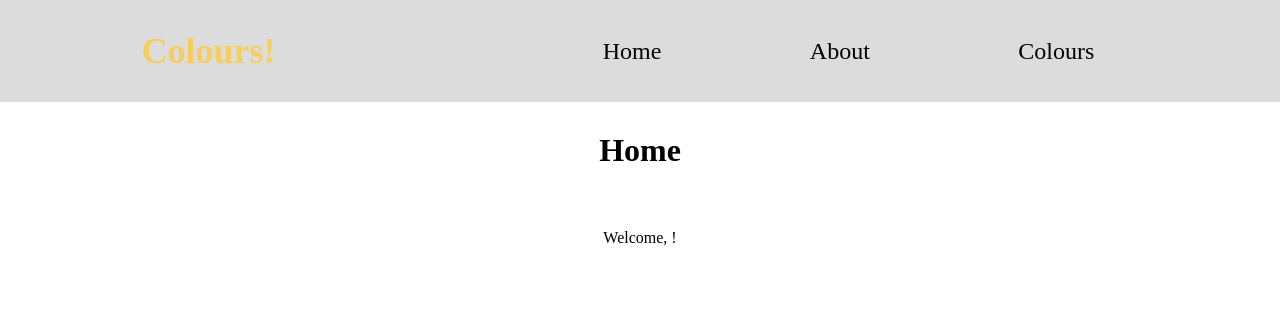
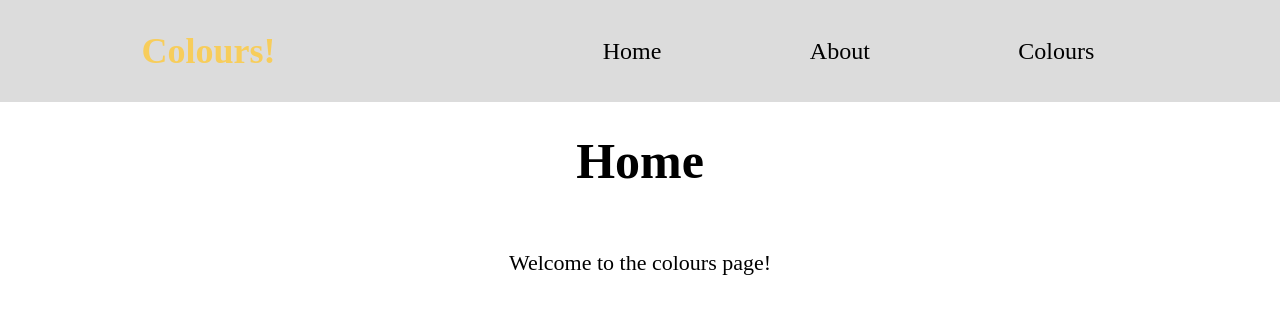
Before and after one commit to anawinter53/colours-react, a React (Vite) app: page / in a window 1280 px wide. Shown: the top 314 px of the page. Built offline with nearby package versions, Linux system fonts and the light colour scheme.

Commit message:
style changes

```diff
--- a/src/App.css
+++ b/src/App.css
@@ -32,6 +32,14 @@ a {
 
 p, h1 {
   padding: 30px;
+}
+
+.heading1 {
+  font-size: 50px;
+}
+
+.ptag {
+  font-size: 22px;
 }
 
 .colour-item {
--- a/src/pages/AboutPage/index.jsx
+++ b/src/pages/AboutPage/index.jsx
@@ -3,8 +3,8 @@ import React from "react";
 export default function About() {
     return (
         <div>
-            <h1>About</h1>
-            <p>This website allows you to view various colours</p>
+            <h1 className='heading1'>About</h1>
+            <p className='ptag'>This website allows you to view various colours</p>
         </div>
     )
 }
--- a/src/pages/ColourPage/index.jsx
+++ b/src/pages/ColourPage/index.jsx
@@ -5,8 +5,8 @@ import ColourItem from '../ColourItem';
 export default function ColourPage({colourData}) {
     return(
         <div>
-            <h1>Colours Page</h1>
-            <p>
+            <h1 className='heading1'>Colours Page</h1>
+            <p className='ptag'>
                 {colourData? colourData.map((colour, i) =>
                     <p key={colour.id}>
                     <Link to={`/colours/${colour.id}`}>
--- a/src/pages/HomePage/index.jsx
+++ b/src/pages/HomePage/index.jsx
@@ -2,11 +2,10 @@ import React from 'react';
 import { useAuth } from "../../contexts";
 
 export default function Home() {
-    const { user } = useAuth();
     return (
         <div>
-            <h1>Home</h1>
-            <p>Welcome, {user}!</p>
+            <h1 className='heading1'>Home</h1>
+            <p className='ptag'>Welcome to the colours page!</p>
         </div>
     )
 }
```
